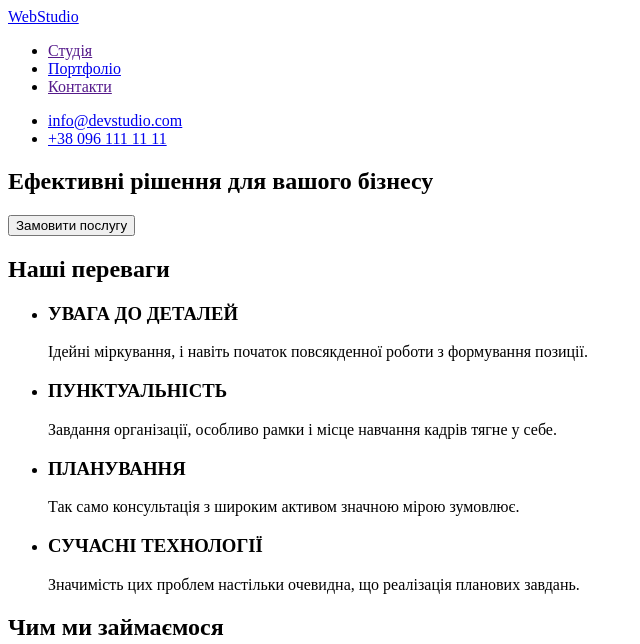
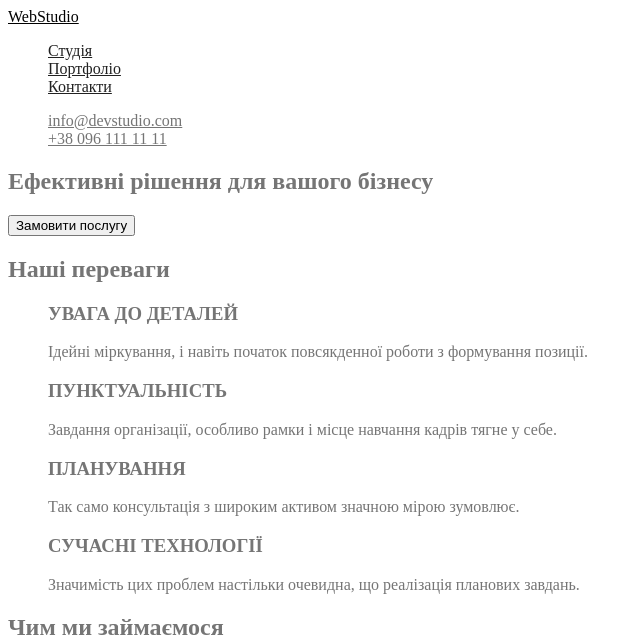
Before and after one commit to Nikolay96UA/goit-markup-hw-02, a plain HTML site: page index.html in a window 1280 px wide. Shown: the top 644 px of the page, without its empty margins (0-640 px from the left). Drawn offline with Linux system fonts and the light colour scheme.

Commit message:
Стилізував текс шапки

```diff
--- /dev/null
+++ b/css/style.css
@@ -0,0 +1,35 @@
+/* background: #212121; Заголовки сторінки*/
+/*  background: #757575; Вторичний колір тексту*/
+/*background: #2196F3; Блакитний колір*/
+/* rgba(255, 255, 255, 1) Білий колір */
+/* rgba(47, 48, 58, 1) Колір Героя та підвалу ;
+/* #FFFFFF Основний колір сторінки */
+
+body {
+    color: #757575 ;
+    background-color: #fff;
+}
+
+.logo {
+    color: #000;
+}
+
+.list {
+    list-style: none;
+}
+
+.site-nav{
+    color:#212121 ;
+}
+
+.site-nav:hover, .site-nav:focus {
+    color: #2196F3;
+}
+
+.socials{
+    color:#757575;
+}
+
+.socials:hover {
+    color:#2196F3;
+}
--- a/index.html
+++ b/index.html
@@ -4,39 +4,41 @@
     <meta charset="UTF-8">
     <meta http-equiv="X-UA-Compatible" content="IE=edge">
     <meta name="viewport" content="width=<device-width>, initial-scale=1.0">
-    <title>Document</title>
+    <title>WebStudio</title>
+    <link rel="stylesheet" href="./css/style.css">
 </head>
 <body>
     <!--Шапка сайту-->
 <header>
     <!-- Навігація -->
     <nav>
-            <a href="./index.html">WebStudio</a>
-            <ul>
+        <a href="./index.html" class="logo">WebStudio</a>
+        <ul class="list">
 
             <li>
-                    <a href="">Студія</a>
+                <a href="" class="site-nav">Студія</a>
             </li>
 
             <li>
-                    <a href="./portfolio.html">Портфоліо</a>
+                <a href="./portfolio.html" class="site-nav">Портфоліо</a>
             </li>
 
             <li>
-                    <a href="">Контакти</a>
+                <a href="" class="site-nav">Контакти</a>
             </li>
         </ul>
     </nav>
     <!-- Зворотний зв'язок-->
-             <ul>
+    <ul class="list">
         <li>
-                    <a href="mailto:info@devstudio.com">info@devstudio.com</a>
+            <a href="mailto:info@devstudio.com" class="socials">info@devstudio.com</a>
         </li>
 
         <li>
-                    <a href="tel:+380961111111">+38 096 111 11 11</a>
+            <a href="tel:+380961111111" class="socials">+38 096 111 11 11</a>
         </li>
     </ul>
+</header>
 
     </header>
     <!-- Баннер -->
@@ -50,7 +52,7 @@
         <section>
             <h2>Наші переваги</h2>
 
-        <ul>
+        <ul class="list">
             <li>
                 <h3>УВАГА ДО ДЕТАЛЕЙ</h3>
                 <p>Ідейні міркування, і навіть початок повсякденної роботи з формування позиції.</p>
@@ -74,7 +76,7 @@
          <section>
         <h2>Чим ми займаємося</h2>
 
-        <ul>
+        <ul class="list">
             <li>
                 <img src="./images/img1.jpg" alt="Процес прорамування" width="370">
             </li>
@@ -92,7 +94,7 @@
         <section>
         <h2>Наша команда</h2>
 
-        <ul>
+        <ul class="list">
             <li>
                 <img src="./images/img4.jpg" alt="Ігор Дерем'яненко" width="270">
                 <h3>Ігор Дем'яненко</h3>
@@ -126,7 +128,7 @@
         <a href="/">WebStudio</a>
         <address>
 
-            <ul>
+            <ul class="list">
                 <li>
                     <a href="https://www.google.com/maps/place/бул.+Леси+Украинки,+26,+Киев,+02000/@50.4265807,30.5383858,17z/data=!3m1!4b1!4m5!3m4!1s0x40d4cf0e033ecbe9:0x57a4dffefec77da0!8m2!3d50.4265807!4d30.5383858">м. Київ, пр-т Лесі Українки, 26</a>
                 </li>
```
Also changed, not shown: portfolio.html (+14 -13 lines). Lines whose indentation alone changed are shown as unchanged.
